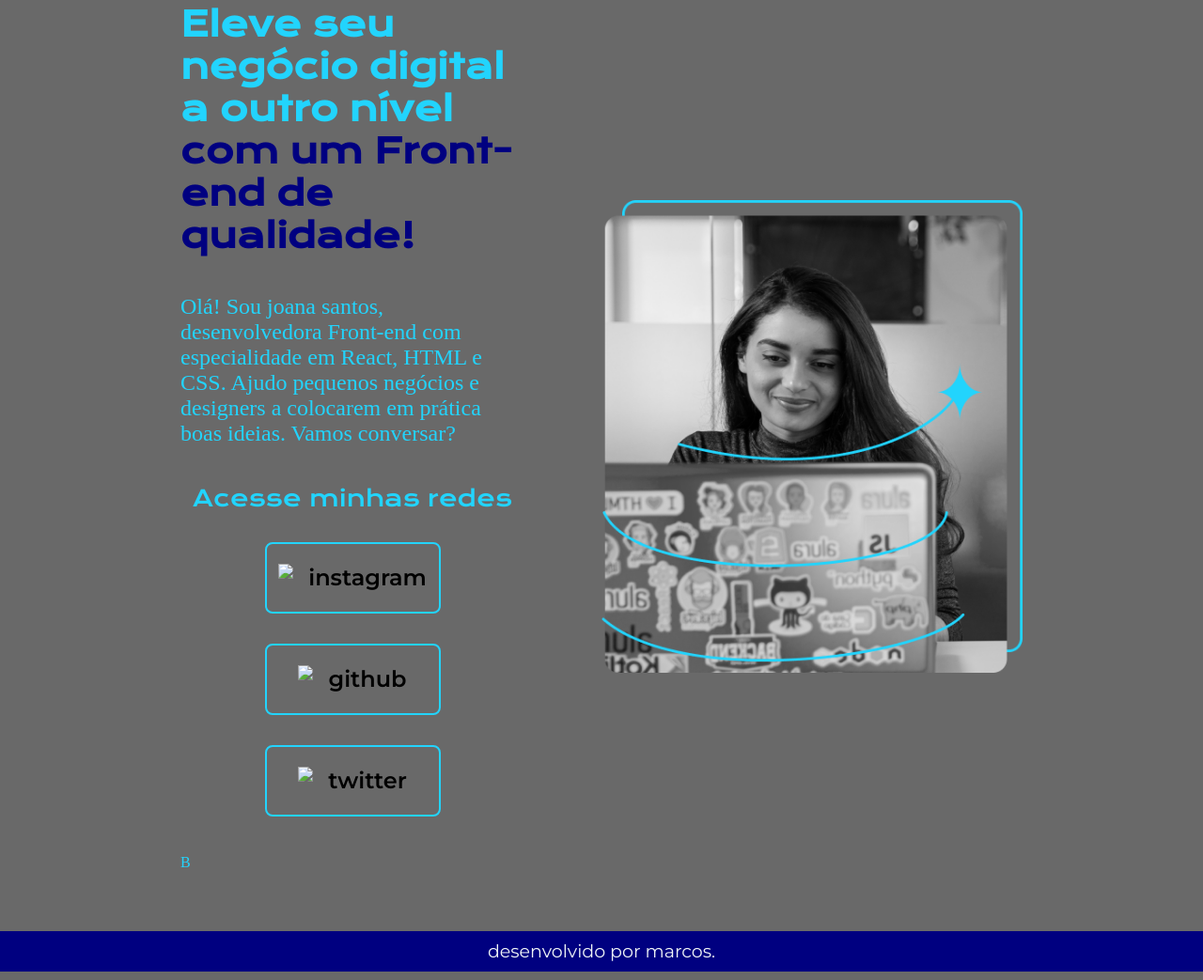
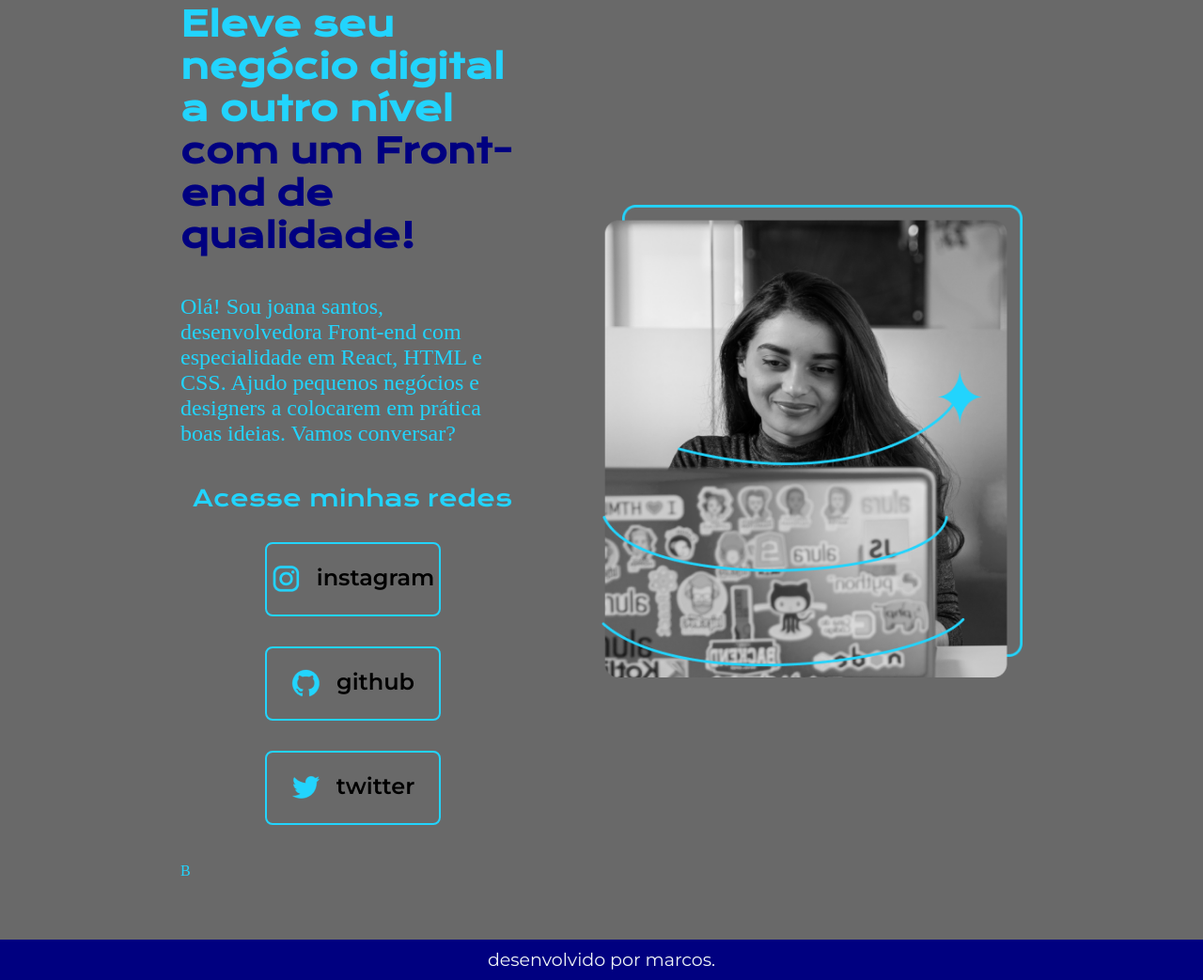
Before and after one commit to MARCOSDANIEL-w/portifolio, a plain HTML site: page index.html in a window 1280 px wide. Shown: the part 116-1159 px from the top of the page at 94% size. Drawn offline with nearby package versions, Linux system fonts and the light colour scheme.

Commit message:
Update index.html

```diff
--- a/index.html
+++ b/index.html
@@ -24,15 +24,15 @@
         <div class="apresentacao__links">
         <h2 class="apresentacao__links__subtitulo">Acesse minhas redes</h2>
         <a class="apresentacao__links__navegacao" href="https://instagram.com">
-          <img src="./assets/instagram.png">
+          <img src="instagram.png">
           instagram
         </a>
         <a class="apresentacao__links__navegacao" href="https://github.com">
-          <img src="./assets/github.png">
+          <img src="github.png">
           github
         </a>
         <a class="apresentacao__links__navegacao" href="https://twitter.com">
-          <img src="./assets/twitter.png">
+          <img src="twitter.png">
           twitter
         </a>
         </div>
```
